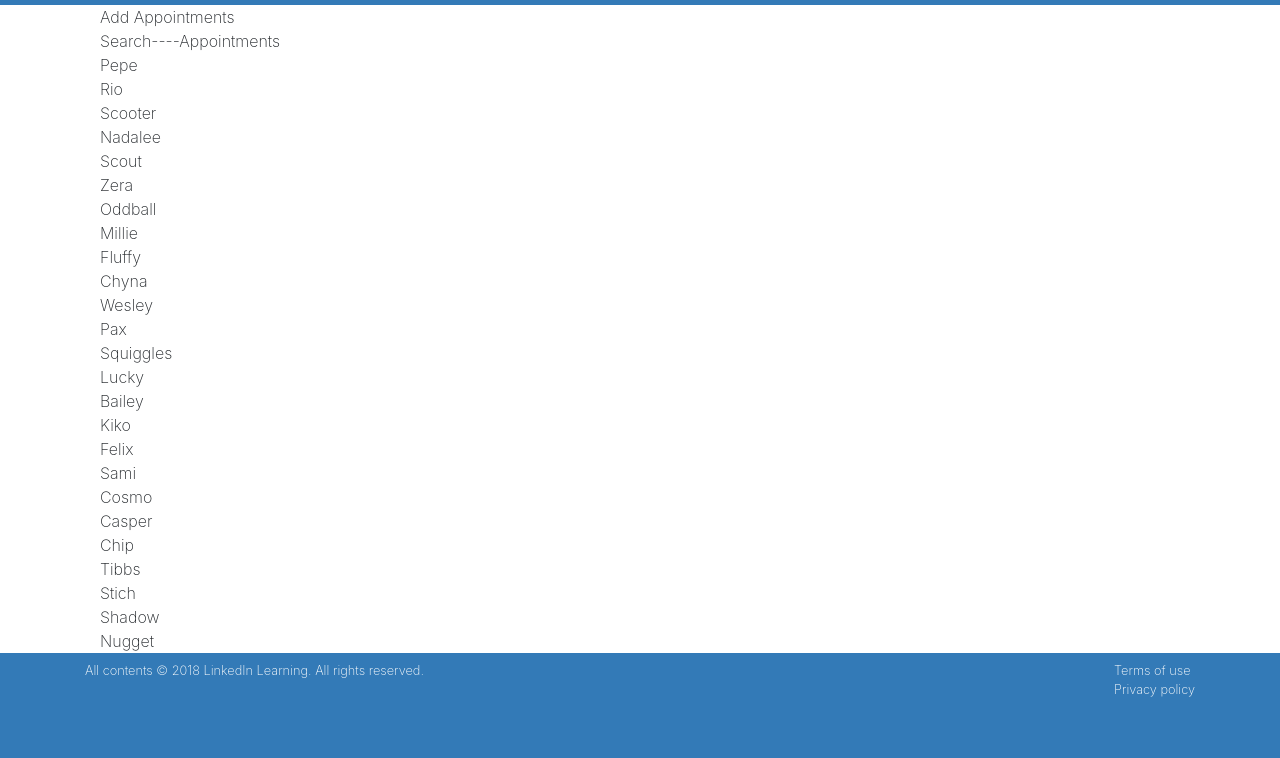
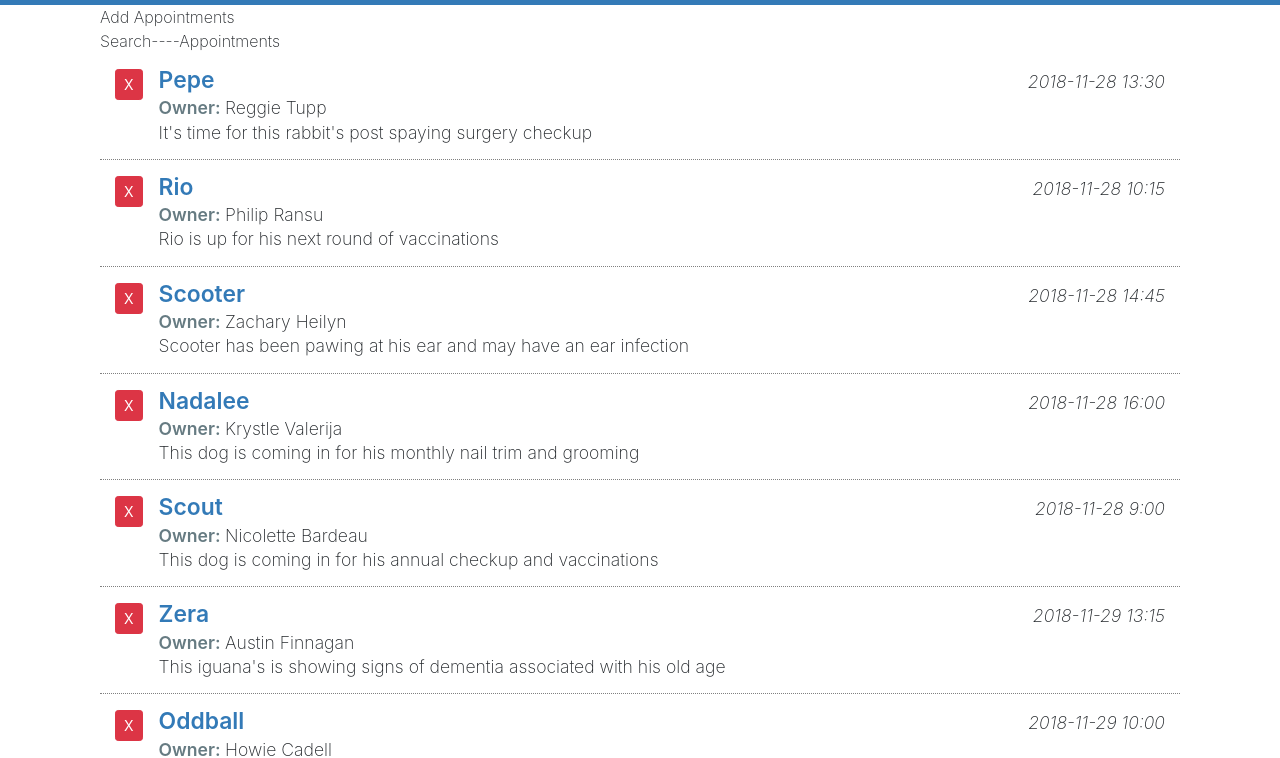
Before and after one commit to ernesthenry/reactinterface, a React app: page / in a window 1280 px wide. Shown: the part 48-806 px from the top of the page. Built offline with nearby package versions, Linux system fonts and the light colour scheme.

Commit message:
use a render template expression

```diff
--- a/src/components/ListAppointments.js
+++ b/src/components/ListAppointments.js
@@ -3,11 +3,32 @@ import React , { Component } from 'react'
 
 class ListAppointments extends Component{
     render(){
-        const listItems = this.props.appointments.map(item => (
-            <div>{item.petName}</div>
+        return (
+            <div className="appointment-list item-list mb-3">
+                {this.props.appointments.map(item => (
 
-          ))
-        return <div>{listItems}</div>
+                    <div className="pet-item col media py-3">
+              <div className="mr-3">
+                <button className="pet-delete btn btn-sm btn-danger">X</button>
+              </div>
+
+              <div className="pet-info media-body">
+                <div className="pet-head d-flex">
+                  <span className="pet-name">{item.petName}</span>
+                  <span className="apt-date ml-auto">{item.aptDate}</span>
+                </div>
+
+                <div className="owner-name">
+                  <span className="label-item">Owner: </span>
+                  <span>{item.ownerName}</span>
+                </div>
+                <div className="apt-notes">{item.aptNotes}</div>
+              </div>
+            </div>
+                ))}
+            </div>
+
+        )
     }
 }
 
--- a/src/css/App.css
+++ b/src/css/App.css
@@ -1,38 +1,45 @@
-.App {
-  text-align: center;
+.add-appointment .card-body {
+  display: none;
 }
 
-.App-logo {
-  height: 40vmin;
-  pointer-events: none;
+.apt-addheading {
+  cursor: pointer;
+  user-select: none;
 }
 
-@media (prefers-reduced-motion: no-preference) {
-  .App-logo {
-    animation: App-logo-spin infinite 20s linear;
-  }
+.appointment-list {
+  font-size: 1.1em;
 }
 
-.App-header {
-  background-color: #282c34;
-  min-height: 100vh;
-  display: flex;
-  flex-direction: column;
-  align-items: center;
-  justify-content: center;
-  font-size: calc(10px + 2vmin);
-  color: white;
+.appointment-list .pet-item {
+  border-bottom: 1px dotted gray;
 }
 
-.App-link {
-  color: #61dafb;
+.appointment-list .pet-item:last-child {
+  border-bottom: none;
 }
 
-@keyframes App-logo-spin {
-  from {
-    transform: rotate(0deg);
-  }
-  to {
-    transform: rotate(360deg);
-  }
+.appointment-list .pet-name {
+  font-weight: 600;
+  color: #337ab7;
+  font-size: 1.3em;
+  line-height: 100%;
 }
+
+.appointment-list .label-item {
+  font-weight: 600;
+  color: #667b82;
+}
+
+.appointment-list .apt-date {
+  font-style: italic;
+}
+
+.appointment-list .apt-notes {
+  line-height: 120%;
+}
+
+.dropdown-item.active,
+.dropdown-item:active {
+  background-color: #a9aeb2;
+}
```
